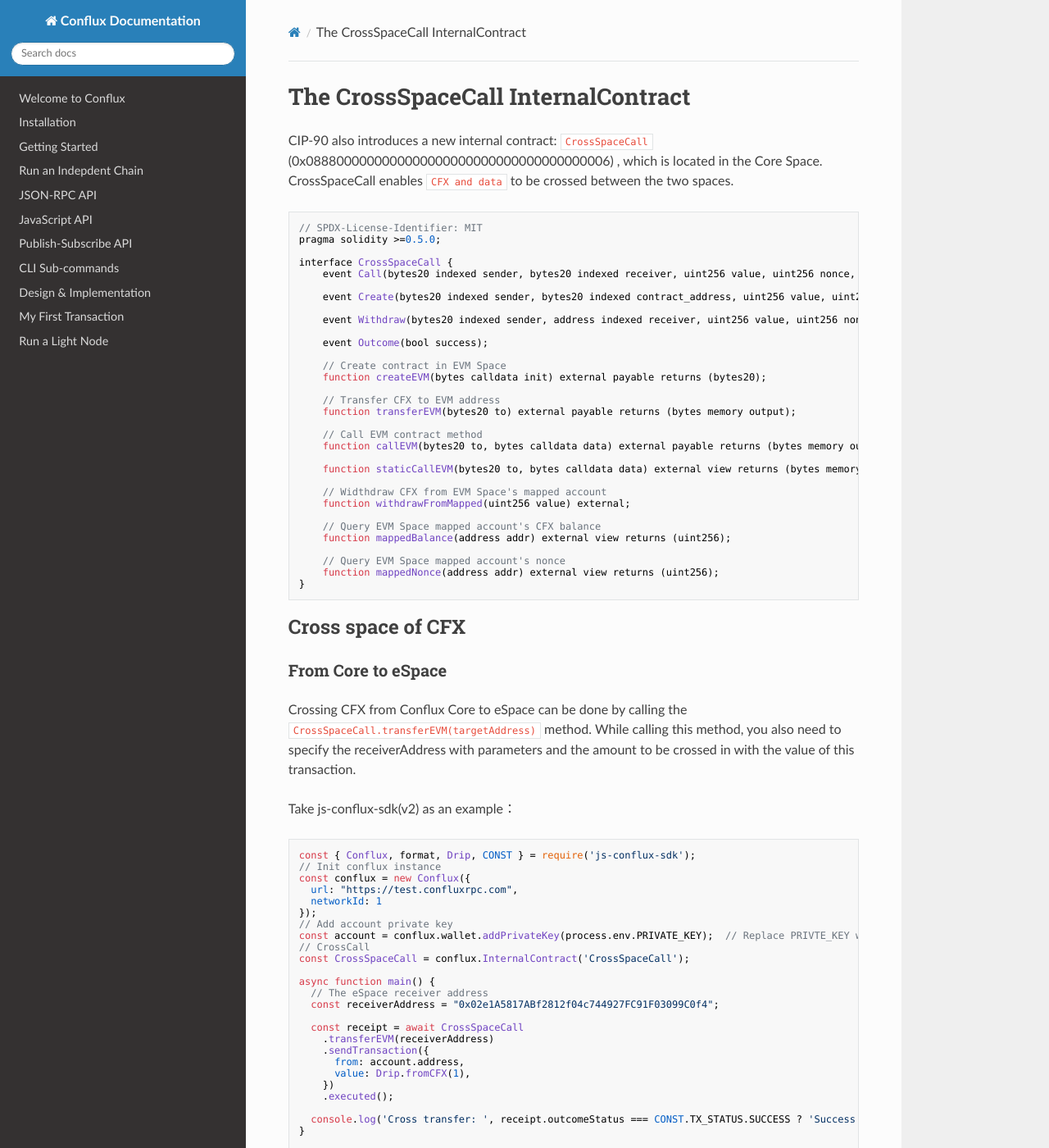
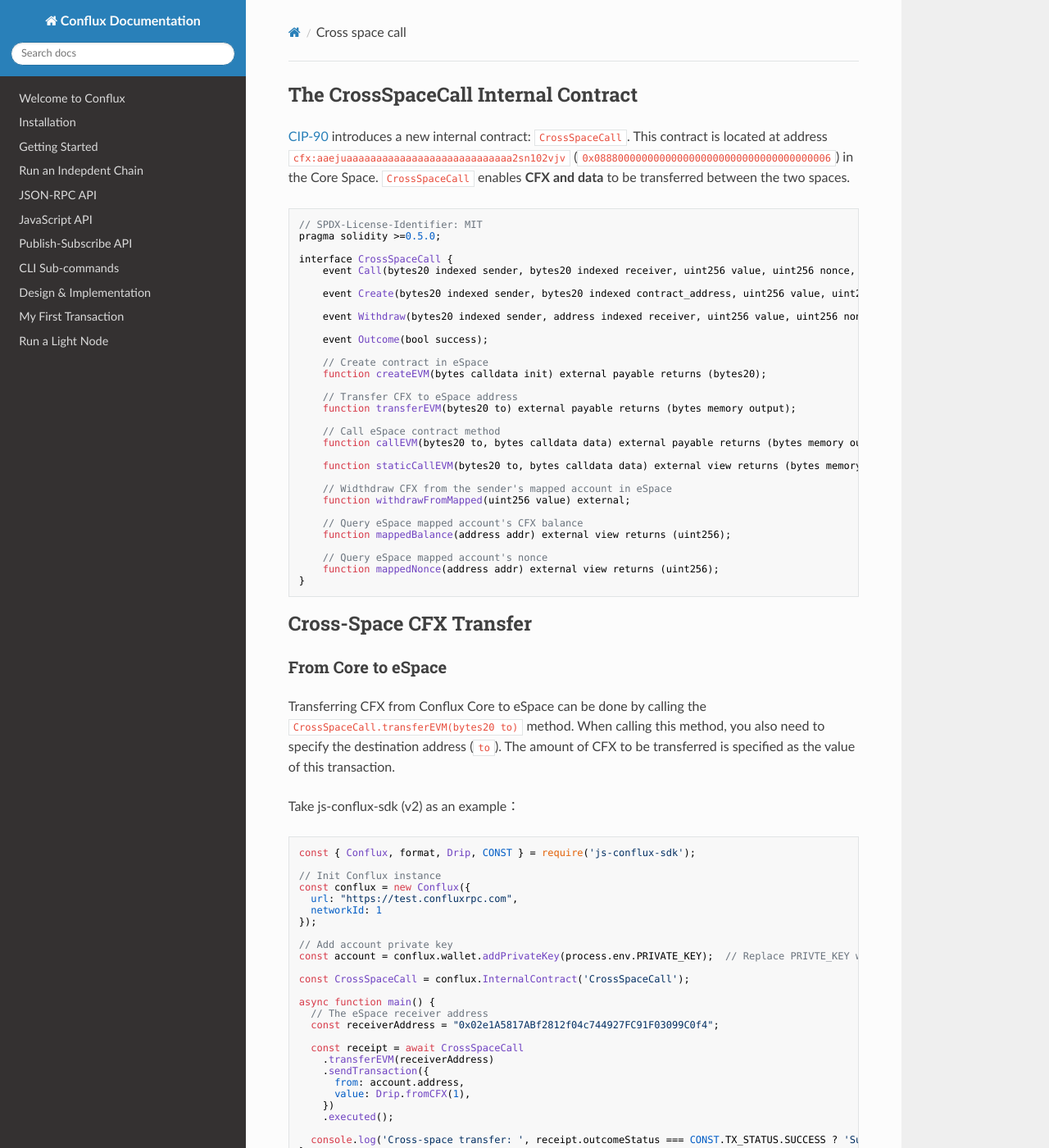
Before and after one commit to Conflux-Chain/conflux-doc, an MkDocs documentation site: the page built from docs/EVM-Space/cross_space_call.md, in a window 1280 px wide and 1400 px high. Shown: the whole window at 82% size. Built offline with MkDocs 1.6.1, drawn with Linux system fonts in a browser that asks for light colours; nearby versions of some CDN libraries; some of the changed text lies outside the part shown.

Commit message:
improve wording in eSpace docs (#74)

````diff
--- a/docs/EVM-Space/cross_space_call.md
+++ b/docs/EVM-Space/cross_space_call.md
@@ -1,6 +1,6 @@
-# The CrossSpaceCall InternalContract
+## The CrossSpaceCall Internal Contract
 
-CIP-90 also introduces a new internal contract: `CrossSpaceCall` (0x0888000000000000000000000000000000000006) , which is located in the Core Space. CrossSpaceCall enables `CFX and data` to be crossed between the two spaces.
+[CIP-90](https://github.com/Conflux-Chain/CIPs/blob/master/CIPs/cip-90.md) introduces a new internal contract: `CrossSpaceCall`. This contract is located at address `cfx:aaejuaaaaaaaaaaaaaaaaaaaaaaaaaaaa2sn102vjv` (`0x0888000000000000000000000000000000000006`) in the Core Space. `CrossSpaceCall` enables **CFX and data** to be transferred between the two spaces.
 
 ```js
 // SPDX-License-Identifier: MIT
@@ -15,46 +15,48 @@
 
     event Outcome(bool success);
 
-    // Create contract in EVM Space
+    // Create contract in eSpace
     function createEVM(bytes calldata init) external payable returns (bytes20);
 
-    // Transfer CFX to EVM address
+    // Transfer CFX to eSpace address
     function transferEVM(bytes20 to) external payable returns (bytes memory output);
 
-    // Call EVM contract method
+    // Call eSpace contract method
     function callEVM(bytes20 to, bytes calldata data) external payable returns (bytes memory output);
 
     function staticCallEVM(bytes20 to, bytes calldata data) external view returns (bytes memory output);
 
-    // Widthdraw CFX from EVM Space's mapped account
+    // Widthdraw CFX from the sender's mapped account in eSpace
     function withdrawFromMapped(uint256 value) external;
 
-    // Query EVM Space mapped account's CFX balance
+    // Query eSpace mapped account's CFX balance
     function mappedBalance(address addr) external view returns (uint256);
 
-    // Query EVM Space mapped account's nonce
+    // Query eSpace mapped account's nonce
     function mappedNonce(address addr) external view returns (uint256);
 }
 ```
 
-## Cross space of CFX
+## Cross-Space CFX Transfer
 
 ### From Core to eSpace
 
-Crossing CFX from Conflux Core to eSpace can be done by calling the `CrossSpaceCall.transferEVM(targetAddress)` method. While calling this method, you also need to specify the receiverAddress with parameters and the amount to be crossed in with the value of this transaction.
+Transferring CFX from Conflux Core to eSpace can be done by calling the `CrossSpaceCall.transferEVM(bytes20 to)` method. When calling this method, you also need to specify the destination address (`to`). The amount of CFX to be transferred is specified as the value of this transaction.
 
-Take js-conflux-sdk(v2) as an example：
+Take js-conflux-sdk (v2) as an example：
 
 ```js
 const { Conflux, format, Drip, CONST } = require('js-conflux-sdk');
-// Init conflux instance
+
+// Init Conflux instance
 const conflux = new Conflux({
   url: "https://test.confluxrpc.com",
   networkId: 1
 });
+
 // Add account private key
 const account = conflux.wallet.addPrivateKey(process.env.PRIVATE_KEY);  // Replace PRIVTE_KEY with your own private key
-// CrossCall
+
 const CrossSpaceCall = conflux.InternalContract('CrossSpaceCall');
 
 async function main() {
@@ -69,22 +71,22 @@
     })
     .executed();
 
-  console.log('Cross transfer: ', receipt.outcomeStatus === CONST.TX_STATUS.SUCCESS ? 'Success' : 'Fail');
+  console.log('Cross-space transfer: ', receipt.outcomeStatus === CONST.TX_STATUS.SUCCESS ? 'Success' : 'Fail');
 }
 
 main().catch(console.log);
 ```
 
-As long as the `CrossSpaceCall.transferEVM(targetAddress)` method is called successfully, you can see the change by looking up the balance of the receiverAddress in eSpace.
+As long as the `CrossSpaceCall.transferEVM(bytes20 to)` method is called successfully, you can see the change by looking up the balance of the desination address in eSpace.
 
 ### From eSpace back to Core
 
-There will be two steps while crossing CFX from eSpace back to Core.
+Transferring CFX from eSpace back to Conflux Core requires two steps.
 
-1. Transfer CFX to the mapped account of the receiver Core space address in eSpace.
+1. Transfer CFX to the mapped account of the receiver Core Space address in eSpace.
 2. Call `CrossSpaceCall.withdrawFromMapped(amount)` in Core with the receiver address to withdraw the CFX.
 
-Example of using js-conflux-sdk v2 to cross back CFX:
+Example of using js-conflux-sdk (v2) to cross back CFX:
 
 ```js
 // Check above init code
@@ -96,10 +98,10 @@
     })
     .executed();
 
-  console.log('Cross transfer: ', receipt.outcomeStatus === CONST.TX_STATUS.SUCCESS ? 'Success' : 'Fail');
+  console.log('Cross-space transfer: ', receipt.outcomeStatus === CONST.TX_STATUS.SUCCESS ? 'Success' : 'Fail');
 }
 
 main().catch(console.log);
 ```
 
-The above example is intended to demonstrate the technical details of crossing CFX between two spaces. Users can use the [Space Bridge Dapp](https://evm.fluentwallet.com) to cross CFX directly through their wallets.
+The above example is intended to demonstrate the technical details of transferring CFX between Conflux Core and Conflux eSpace. Users can use the [Space Bridge Dapp](https://evm.fluentwallet.com) to cross CFX directly through their wallets.
````
Also changed, not shown: docs/EVM-Space/account_explain.md (+12 -12 lines), docs/EVM-Space/intro.md (+3 -3 lines).
